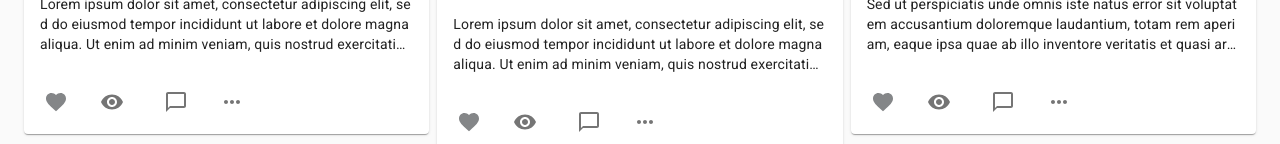
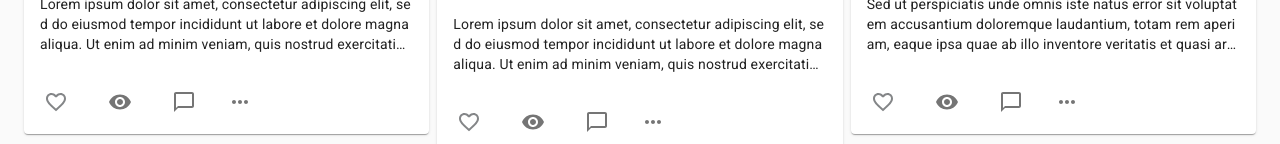
Before and after one commit to Arestout/live-notes-frontend, a React (Create React App) app: page / in a window 1280 px wide. Shown: the part 808-952 px from the top of the page. Built offline with nearby package versions, Linux system fonts and the light colour scheme.

Commit message:
add liking

```diff
--- a/src/components/Buttons/LikeButton.js
+++ b/src/components/Buttons/LikeButton.js
@@ -1,14 +1,52 @@
-import React from 'react';
+import React, { useState, useEffect } from 'react';
 
 import IconButton from '@material-ui/core/IconButton';
 import FavoriteIcon from '@material-ui/icons/Favorite';
+import FavoriteBorderIcon from '@material-ui/icons/FavoriteBorder';
 import { Tooltip } from '@material-ui/core';
+import Api from '../../api/api';
+import { useAuth } from '../../hooks/useAuth';
 
-export default function LikeButton() {
+export default function LikeButton(props) {
+  const { userLike, id } = props;
+  const { auth } = useAuth();
+
+  const [isLiked, setIsLiked] = useState(false);
+  const [isLoading, setIsLoading] = useState(false);
+
+  useEffect(() => {
+    setIsLiked(userLike);
+  }, [userLike]);
+
+  const onClick = async () => {
+    try {
+      setIsLoading(true);
+      setIsLiked((state) => !state);
+      await Api({
+        url: `/like/${id}`,
+        method: 'POST',
+        headers: {
+          Authorization: 'bearer' + auth.access_token,
+          'Content-Type': 'multipart/form-data',
+        },
+      });
+    } catch (error) {
+      console.log(error);
+      setIsLiked((state) => !state);
+    } finally {
+      setIsLoading(false);
+    }
+  };
+
   return (
     <Tooltip title="Нравится">
-      <IconButton aria-label="add to favorites" color="secondary">
-        <FavoriteIcon />
+      <IconButton
+        aria-label="add to favorites"
+        color="secondary"
+        disabled={isLoading}
+        onClick={onClick}
+      >
+        {isLiked ? <FavoriteIcon /> : <FavoriteBorderIcon />}
       </IconButton>
     </Tooltip>
   );
--- a/src/components/Cards.js
+++ b/src/components/Cards.js
@@ -42,6 +42,8 @@ const Cards = (props) => {
     viewsHidden = false,
     titleClassName,
     isPublic,
+    likes,
+    userLike,
   } = props;
   const {
     auth: { access_token },
@@ -79,8 +81,9 @@ const Cards = (props) => {
           {description}
         </Typography>
       </CardContent>
-      <CardActions>
-        {!likeHidden && <LikeButton />}
+      <CardActions style={{ flexWrap: 'wrap' }}>
+        {!likeHidden && <LikeButton userLike={userLike} id={id} />}
+        {!likeHidden && <Typography variant="caption">{likes}</Typography>}
         {!viewsHidden && <ViewsButton />}
         <Typography variant="caption">{views}</Typography>
         {!commentHidden && <CommentButton />}
--- a/src/components/DiariesCards/CategoryNav.js
+++ b/src/components/DiariesCards/CategoryNav.js
@@ -15,12 +15,13 @@ const useStyles = makeStyles((theme) => ({
   },
 }));
 
-export default function CategoryNav() {
+export default function CategoryNav(props) {
+  const { setCategory } = props;
   const classes = useStyles();
   return (
     <>
       <Toolbar classes={{ root: classes.appBarRoot }}>
-        <Box className={classes.menuButton}>
+        <Box className={classes.menuButton} onClick={setCategory}>
           <Button color="inherit">
             <span data-id="1">Животные</span>
           </Button>
--- a/src/components/DiariesCards/DiariesCards.js
+++ b/src/components/DiariesCards/DiariesCards.js
@@ -52,6 +52,8 @@ export default function DiariesCards(props) {
                   editHidden
                   views={diary.views}
                   isPublic
+                  likes={diary.likes}
+                  userLike={diary.userLike}
                 />
               </Grid>
             );
--- a/src/pages/Diaries.js
+++ b/src/pages/Diaries.js
@@ -52,9 +52,7 @@ export default function Diaries() {
 
   return (
     <>
-      <div onClick={setCategory}>
-        <CategoryNav />
-      </div>
+      <CategoryNav setCategory={setCategory} />
       <DiariesCards diaries={response?.data} />
     </>
   );
```
